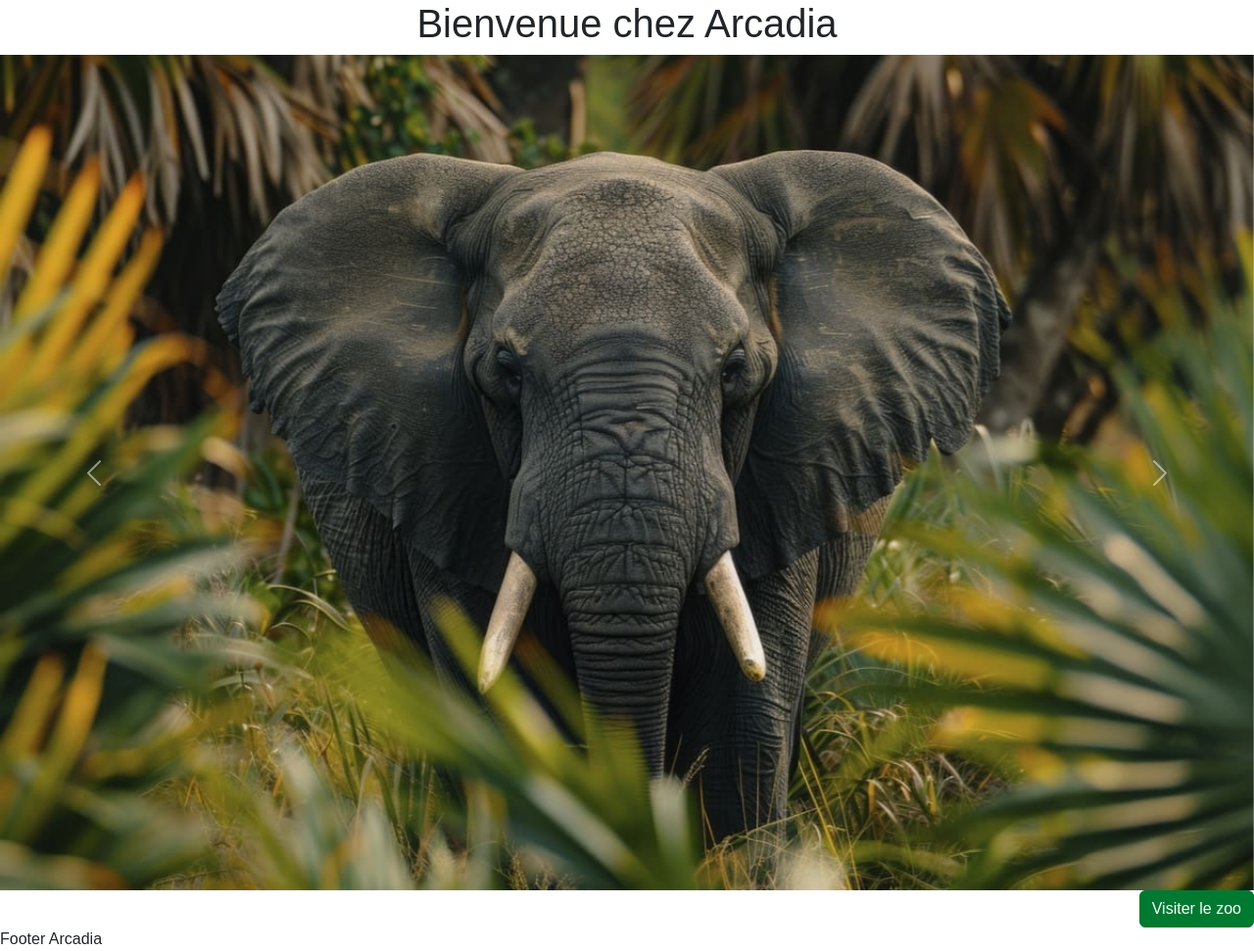
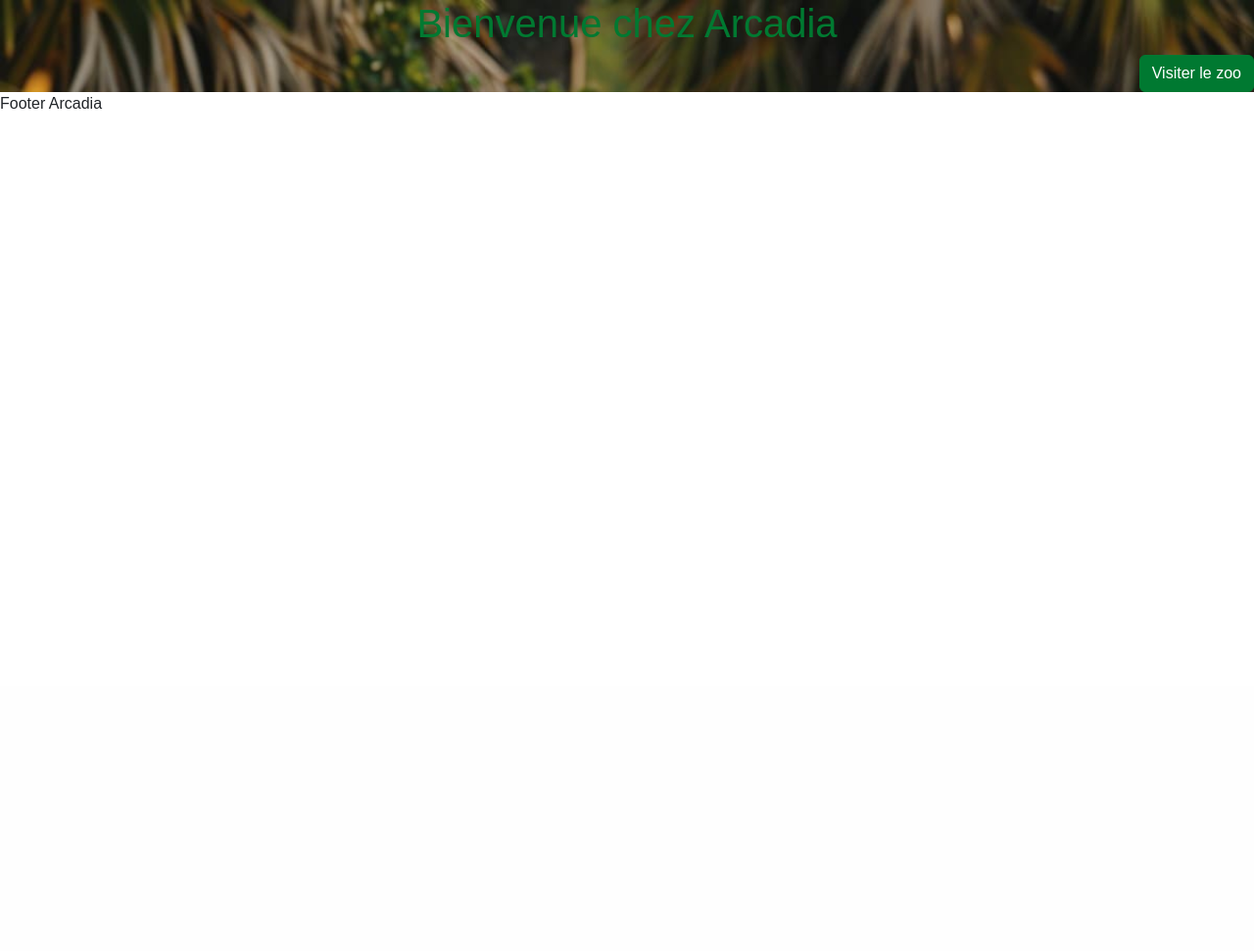
Before and after one commit to Jessica130883/zoo-arcadia, a PHP site: page / in a window 1280 px wide. Shown: the part 100-1071 px from the top of the page at 98% size. After the commit the page ends 211 px from the top, so only its background shows below. Run offline with PHP 8.4, Linux system fonts and the light colour scheme; some libraries are stand-ins or nearby versions.

Commit message:
Modification du fichier main.scss, modification d'images et de la partie photo de la page d'accueil

```diff
--- a/pages/home.html
+++ b/pages/home.html
@@ -1,26 +1,7 @@
-<div class="text-center"><h1>Bienvenue chez Arcadia</h1></div>
+<div class="picture-home">
+    <div class="home-picture text-primary">
+<h1 class="text-center">Bienvenue chez Arcadia</h1>
 
-<div id="carouselExample" class="carousel slide">
-    <div class="carousel-inner">
-      <div class="carousel-item active">
-        <img src="/public/images/carousel1.jpg" class="d-block w-100" alt="...">
-      </div>
-      <div class="carousel-item">
-        <img src="/public/images/carousel2.jpg" class="d-block w-100" alt="...">
-      </div>
-      <div class="carousel-item">
-        <img src="/public/images/carousel3.jpg" class="d-block w-100" alt="...">
-      </div>
+<div class="text-end"><button class="btn btn-primary">Visiter le zoo</button></div>
     </div>
-    <button class="carousel-control-prev" type="button" data-bs-target="#carouselExample" data-bs-slide="prev">
-      <span class="carousel-control-prev-icon" aria-hidden="true"></span>
-      <span class="visually-hidden">Previous</span>
-    </button>
-    <button class="carousel-control-next" type="button" data-bs-target="#carouselExample" data-bs-slide="next">
-      <span class="carousel-control-next-icon" aria-hidden="true"></span>
-      <span class="visually-hidden">Next</span>
-    </button>
-  </div>
-<div class="text-end">
-<button class="btn btn-primary">Visiter le zoo</button>
 </div>
--- a/scss/main.scss
+++ b/scss/main.scss
@@ -1,2 +1,48 @@
 @import url("/node_modules/bootstrap-icons/font/bootstrap-icons.css");
 @import 'custom';
+
+/* Format mobile */
+
+.logo {
+    height: 80px;
+  }
+
+  .navbar {
+    height: 100px;
+  }
+    /* photo home*/
+    .picture-home {
+        background-image: url(../public/images/img-home.jpg);
+        background-size: cover;
+    }
+
+
+
+  /* Format tablette */
+
+  @media screen and (min-width: 768px) {
+    .logo {
+      height: 100px;
+    }
+    .navbar {
+      height: 150px;
+    }
+
+
+
+  }
+
+
+
+  /* Format desktop */
+
+  @media screen and (min-width: 1024px) {
+    .logo {
+      height: 100px;
+    }
+    .navbar {
+      height: 100px;
+    }
+
+
+  }
```
Also changed, not shown: public/images/carousel2.jpg (deleted), public/images/carousel3.jpg (deleted), public/images/img-home.jpg (renamed from public/images/carousel1.jpg), scss/main.css, 1 other file.
